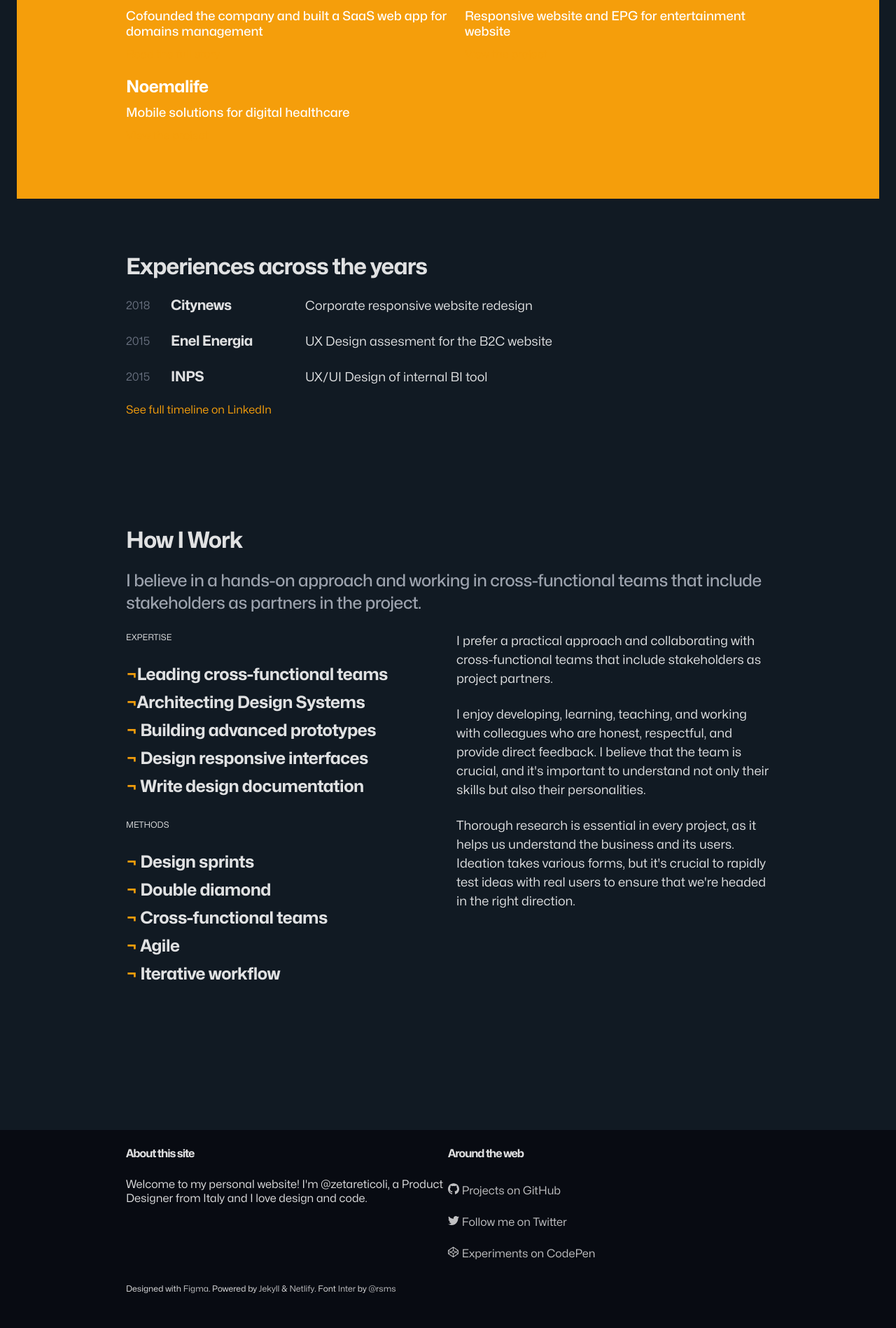
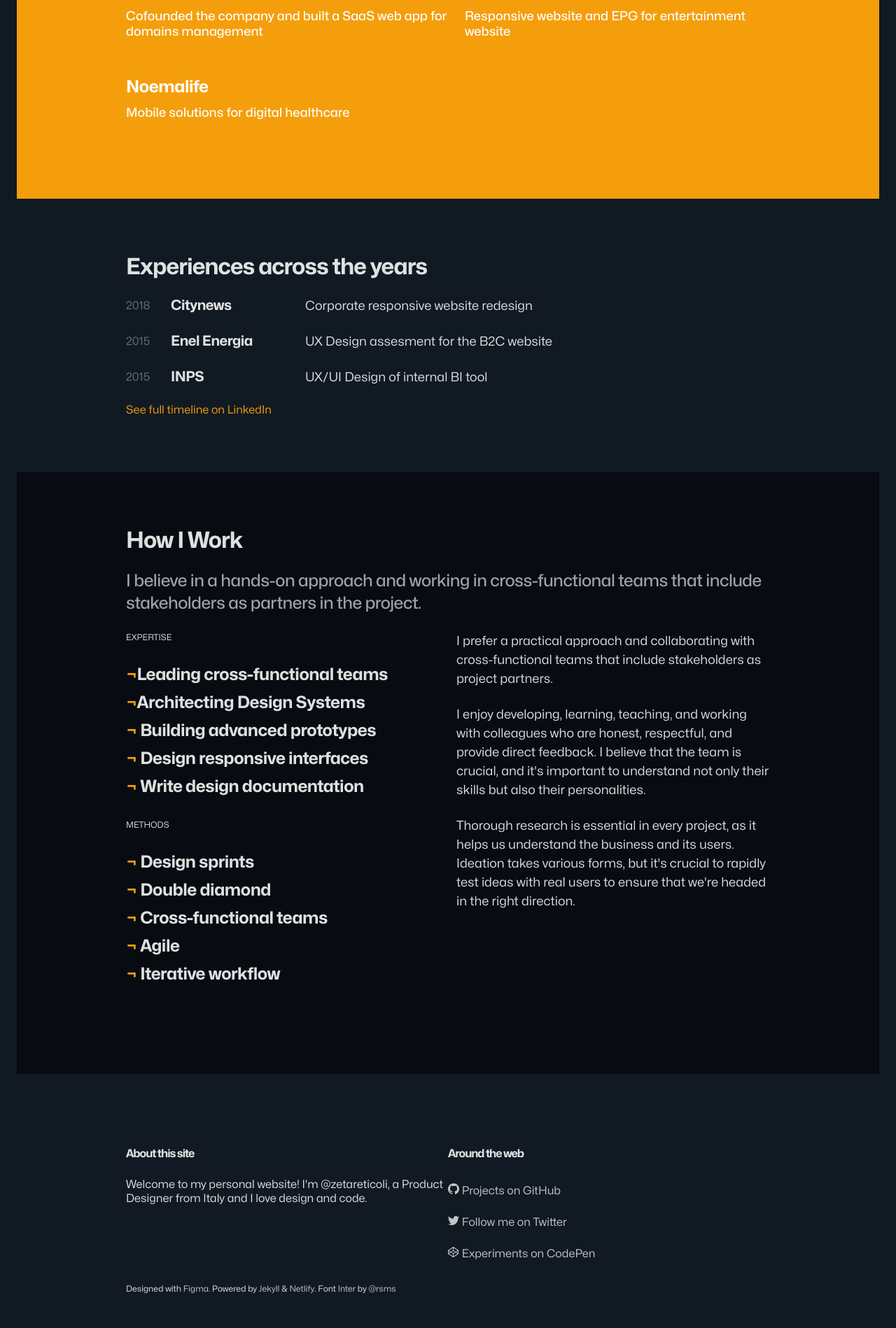
Before and after one commit to zetareticoli/fi, a Jekyll site: the page built from work.html, in a window 1280 px wide. Shown: the part 912-2810 px from the top of the page at 70% size. Built offline with Jekyll 4.4.1, drawn with Linux system fonts in a browser that asks for light colours.

Commit message:
Renamed background var

```diff
--- a/_sass/settings/_settings.scss
+++ b/_sass/settings/_settings.scss
@@ -129,7 +129,7 @@
   --text-primary: var(--color-orange-500);
   --text-inverse: var(--color-white);
   --background: var(--color-gray-900);
-  --background-strong: var(--color-black);
+  --background-emphasis: var(--color-black);
   --background-light: var(--color-gray-800);
   --background-primary: var(--color-orange-500);
   --border: var(--color-gray-700);
--- a/_sass/utilities/_colors.scss
+++ b/_sass/utilities/_colors.scss
@@ -25,3 +25,7 @@
 .background-light {
   background-color: var(--background-light);
 }
+
+.background-emphasis {
+  background-color: var(--background-emphasis);
+}
```
